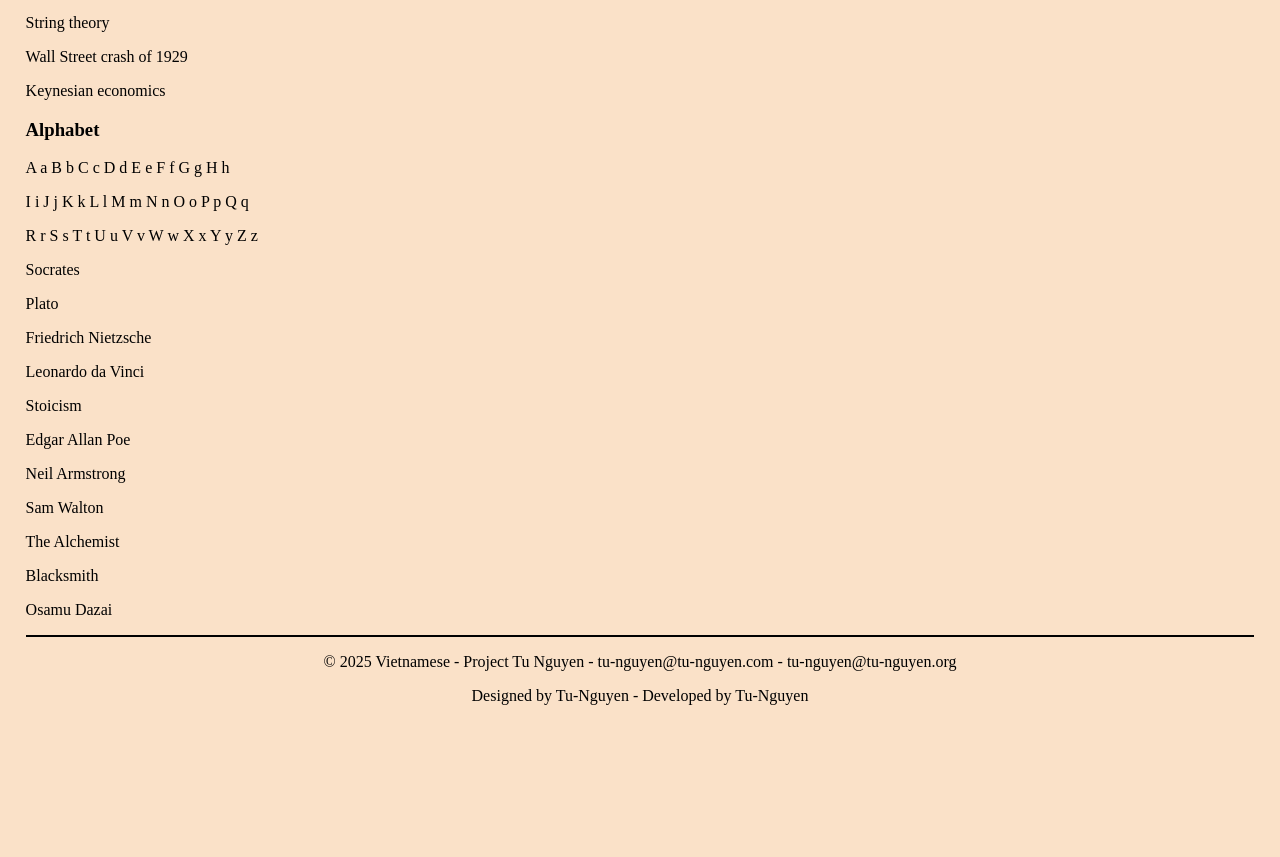
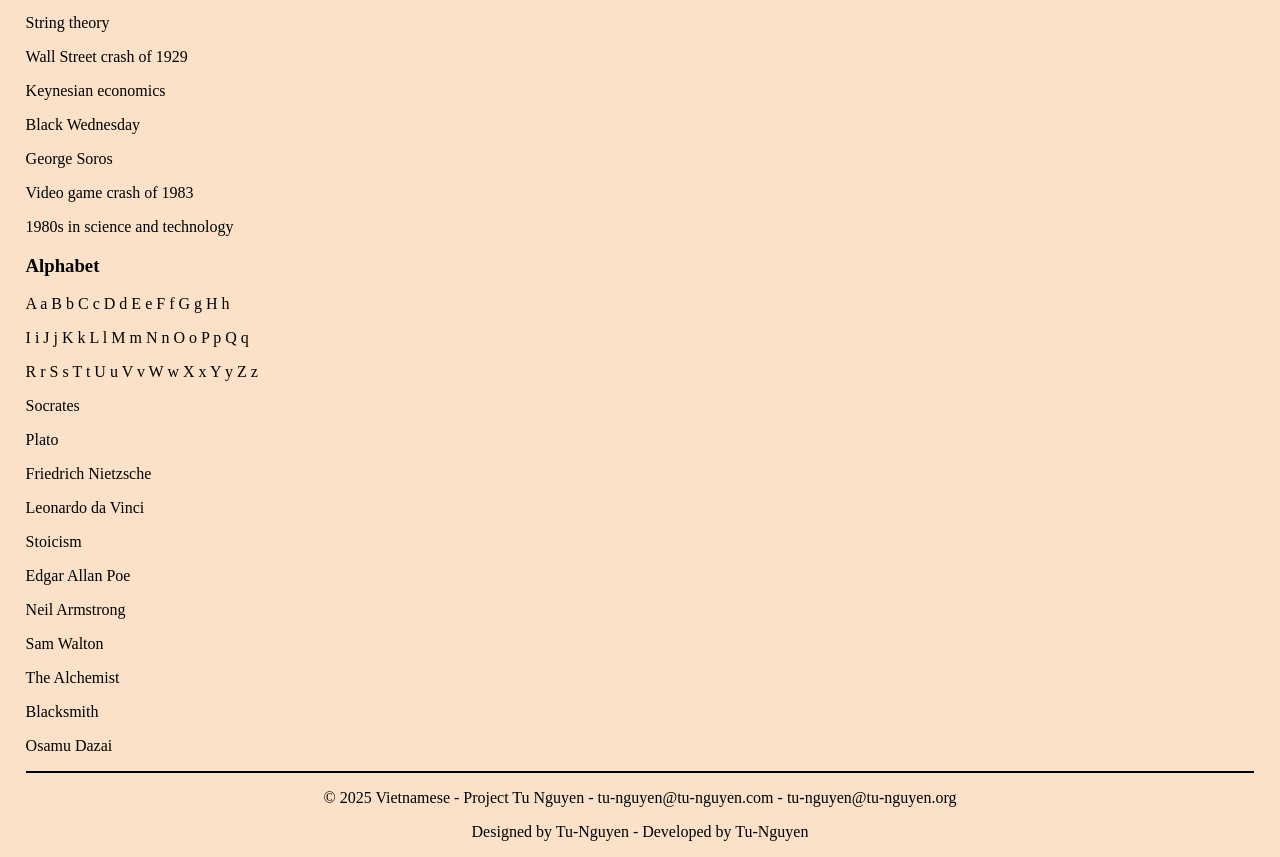
Before and after one commit to tu-nguyen-area/tunguyen, a plain HTML site: page sci.html in a window 1280 px wide. Shown: the part 1191-2048 px from the top of the page. Before the commit the page ends 1912 px from the top, so only its background shows below. Drawn offline with Linux system fonts and the light colour scheme.

Commit message:
Commit 3

```diff
--- a/sci.html
+++ b/sci.html
@@ -68,6 +68,12 @@
         <p><a href="https://en.wikipedia.org/wiki/String_theory" class="home">String theory</a></p>
         <p><a href="https://en.m.wikipedia.org/wiki/Wall_Street_crash_of_1929" class="home">Wall Street crash of 1929</a></p>
         <p><a href="https://en.wikipedia.org/wiki/Keynesian_economics" class="home">Keynesian economics</a></p>
+        <p><a href="https://en.m.wikipedia.org/wiki/Black_Wednesday" class="home">Black Wednesday</a></p>
+        <p><a href="https://en.m.wikipedia.org/wiki/George_Soros" class="home">George Soros</a></p>
+
+        <p><a href="https://en.wikipedia.org/wiki/Video_game_crash_of_1983" class="home">Video game crash of 1983</a></p>
+        <p><a href="https://en.wikipedia.org/wiki/1980s_in_science_and_technology" class="home">1980s in science and technology</a></p>
+
     </section>
 
     <section>
```
Also changed, not shown: index.html (+1 -2 lines), tech.html (+2 -0 lines), tnos.html (+10 -1 lines), 1 other file.
